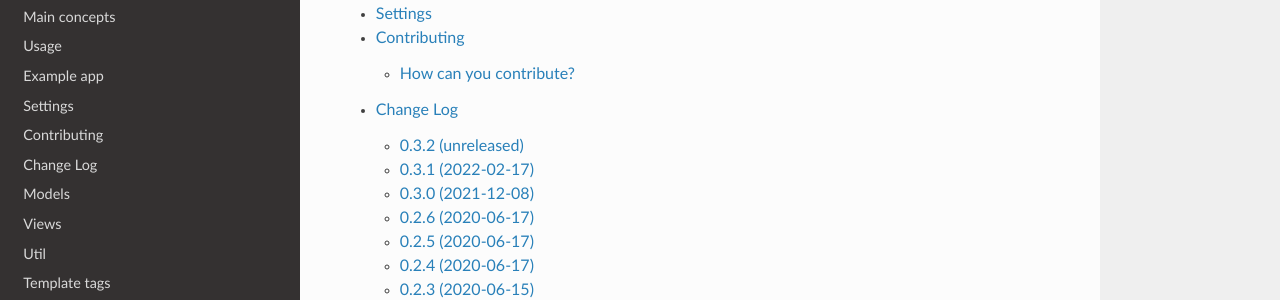
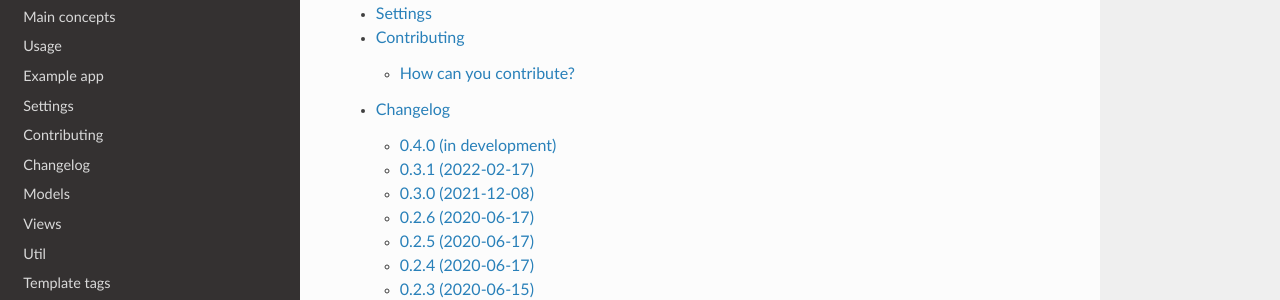
Before and after one commit to jazzband/django-cookie-consent, a Sphinx documentation site: the page built from docs/index.rst, in a window 1280 px wide and 900 px high, scrolled down 922 px. Shown: the part 158-458 px from the top of the window. Built offline with Sphinx 7.4.7 and the Read the Docs theme 2.0.0, drawn with Linux system fonts in a browser that asks for light colours; the version number is read from the project's files by our own code; some of the changed lines change nothing that is shown.

Commit message:
:pencil: Updated changelog for upcoming 0.4.0 release

```diff
--- a/docs/changelog.rst
+++ b/docs/changelog.rst
@@ -1,12 +1,41 @@
-===========
-Change Log
-===========
+=========
+Changelog
+=========
 
-0.3.2 (unreleased)
-------------------
+0.4.0 (in development)
+----------------------
 
-- Nothing changed yet.
+.. note:: These release notes are incomplete!
 
+.. note:: The 0.4.0 release has had a project management overhaul. There are no
+   functional changes (yet) to the project, but things _around the project_ have changed.
+   Please check the release notes carefully.
+
+
+**Breaking changes**
+
+* Dropped support for Django 2.2, 3.0 and 3.1
+* Dropped support for Python 3.6
+
+These versions are end-of-life and no longer supported by their upstream teams.
+
+**Bugfixes**
+
+* Cache instance resolution is now lazy (#41)
+* Fixed support for Django 4.1 (#73) - thanks @alahdal
+
+**Project maintenance**
+
+* Transferred project to Jazzband (#38, #64, #75)
+* Replaced Travis CI with Github Actions (#64, #75)
+* Set up correct test matrix for python/django versions (#75)
+* Code is now ``isort`` and ``black`` formatted (#75)
+* Set up ``tox`` and ``pytest`` for testing (#64, #75)
+* 'Removed' the example app - the ``testapp`` in the repository is still a good example
+
+**Documentation**
+
+Did some initial restructuring to make the docs easier to digest, more to come.
 
 0.3.1 (2022-02-17)
 ------------------
```
